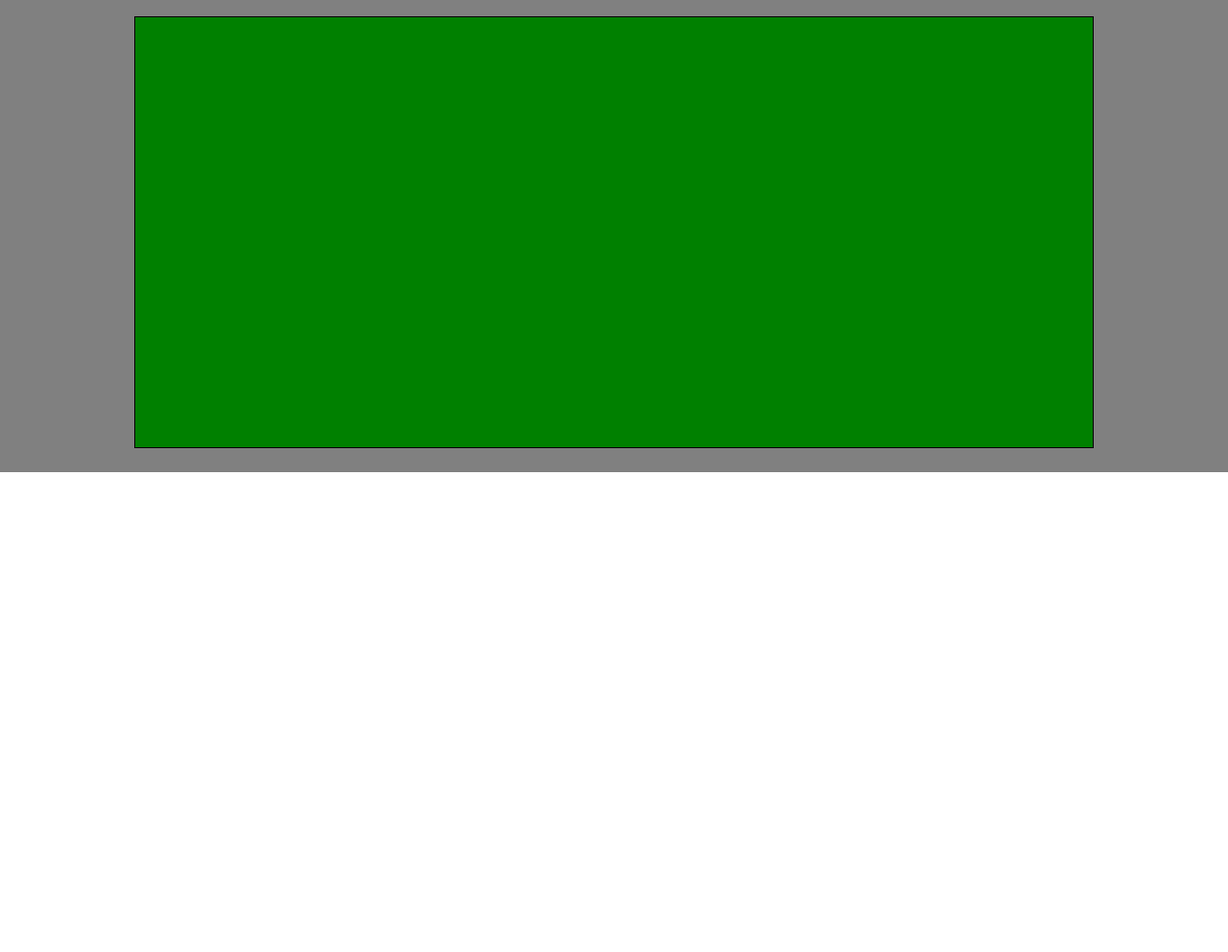
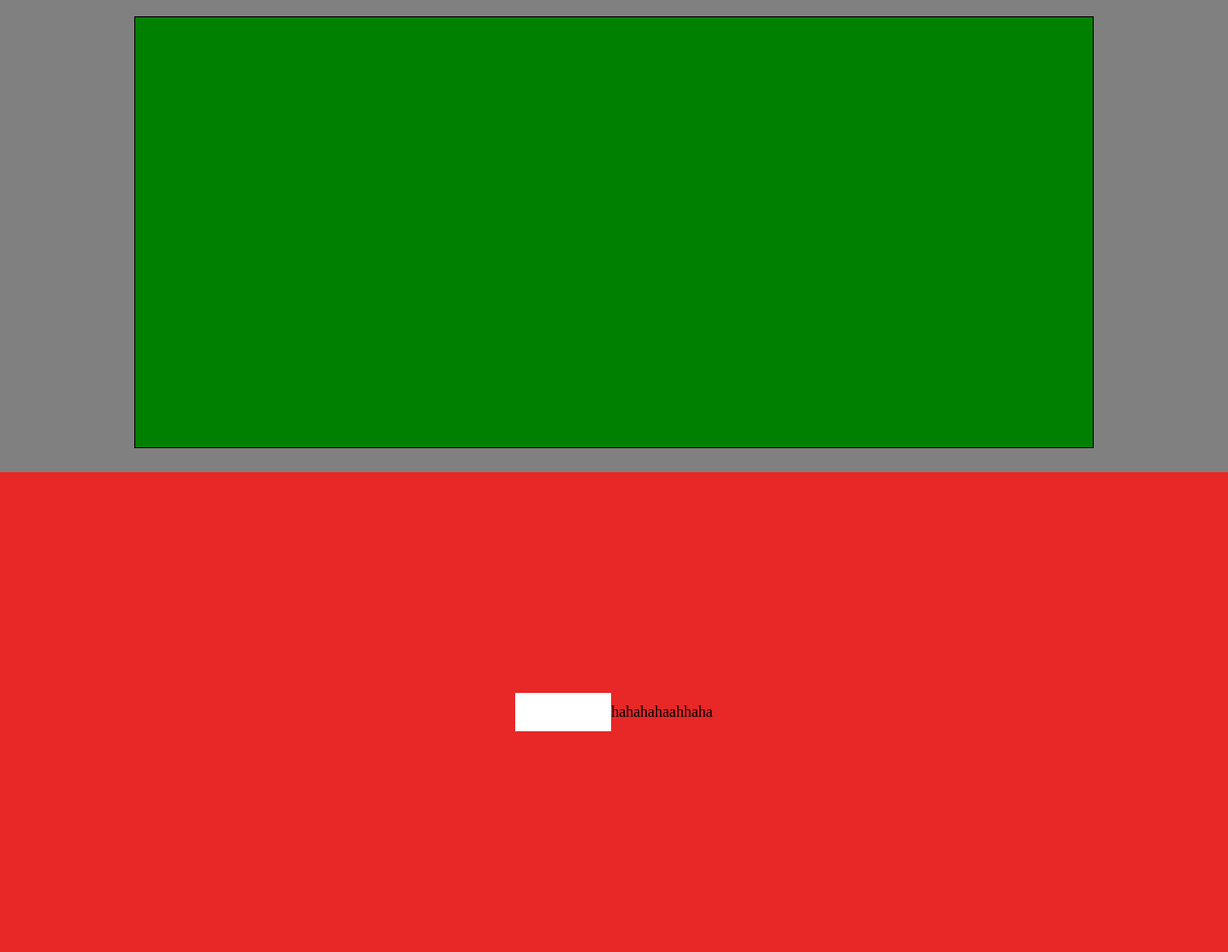
Before and after one commit to giovanni-moccaldi/htmlcss-struttura-discord, a plain HTML site: page index.html in a window 1280 px wide. Shown: the part 1548-2540 px from the top of the page at 96% size. Before the commit the page ends 2040 px from the top, so only its background shows below. Drawn offline with Linux system fonts and the light colour scheme.

Commit message:
six-section

```diff
--- a/index.html
+++ b/index.html
@@ -50,6 +50,13 @@
 
         </div>
      </div>
+     <div class="six-section">
+        <div class="colonna">
+        </div>
+        <div>hahahaha</div>
+        <div>ahhaha</div>
+
+     </div>
 
 
 
--- a/main.css
+++ b/main.css
@@ -65,11 +65,11 @@ header{
 .fourth-section{
     width: auto;
     height: 500px;
-    background-color: white;
+    background-color: grey;
     display: flex;
     align-items: center;
     justify-content: center;
-    flex-direction: row-reverse;
+   flex-direction: row-reverse;
 
 }
 .fifth-section{
@@ -89,3 +89,19 @@ header{
     border: black 1px solid;
 
 }
+.six-section{
+    width: auto;
+    height: 500px;
+    background-color: rgb(232, 39, 39);
+    display: flex;
+    align-items: center;
+    justify-content: center;
+
+}
+
+.colonna{
+    width: 100px;
+    height: 40px;
+    background-color: white;
+
+}
```
